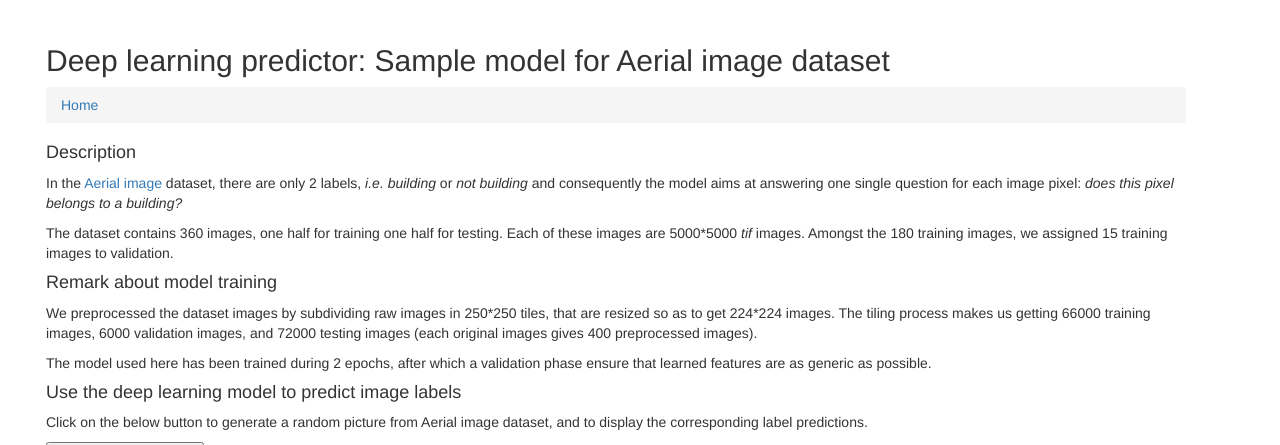
After one commit to Oslandia/deeposlandia, a Flask app: template deeposlandia/templates/aerial_demo.html in a window 1280 px wide. The commit adds this page. Shown: the top 445 px of the page. Run offline with Flask 2, Linux system fonts and the light colour scheme; the template is opened without the code that fills it: most values are stand-ins (such as "Sample title", 1, 10 or a date in 2020); parts of the project's set-up code (start-up, migrations or seed data) failed here and were passed over; some libraries are stand-ins or nearby versions.

Commit message:
app: add a demo page dedicated to aerial dataset

```diff
--- a/deeposlandia/static/app.css
+++ b/deeposlandia/static/app.css
@@ -7,6 +7,7 @@ html, body {
 
 .shapeContainer{width: 450px}
 .mapillaryContainer{width: 1400px}
-.column-left{ float: left; width: 33%; margin: 0em }
-.column-right{ float: right; width: 33%; margin: 0em }
-.column-center{ display: inline-block; width: 33%; margin: 0em }
+.aerialContainer{width: 900px}
+.column-left{ float: left; width: 33%; margin: 0em}
+.column-right{ float: right; width: 33%; margin: 0em}
+.column-center{ display: inline-block; width: 33%; margin: 0em}
--- /dev/null
+++ b/deeposlandia/templates/aerial_demo.html
@@ -0,0 +1,85 @@
+{% extends 'layout.html' %}
+
+{% block content %}
+
+<script>
+  const dataset = "aerial";
+  const model = "{{ model }}";
+</script>
+
+<h2>Deep learning predictor: {{model}} for Aerial image dataset</h2>
+
+<nav aria-label="breadcrumb">
+  <ol class="breadcrumb">
+    <li class="breadcrumb-item"
+        aria-current="page"><a href="{{url_for('index')}}">Home</a>
+    </li>
+  </ol>
+</nav>
+
+<h4>Description</h4>
+
+<p>
+  In the <a href="https://project.inria.fr/aerialimagelabeling/files/">Aerial
+    image</a> dataset, there are only 2 labels, <i>i.e.</i> <em>building</em>
+    or <em>not building</em> and consequently the model aims at answering one
+    single question for each image pixel: <em>does this pixel belongs to a
+    building?</em>
+</p>
+
+<p>
+  The dataset contains 360 images, one half for training one half for
+  testing. Each of these images are 5000*5000 <em>tif</em> images. Amongst the
+  180 training images, we assigned 15 training images to validation.
+</p>
+
+<h4>Remark about model training</h4>
+
+<p>
+  We preprocessed the dataset images by subdividing raw images in 250*250
+  tiles, that are resized so as to get 224*224 images. The tiling process makes
+  us getting 66000 training images, 6000 validation images, and 72000 testing
+  images (each original images gives 400 preprocessed images).
+</p>
+
+<p>
+  The model used here has been trained during 2 epochs, after which a
+  validation phase ensure that learned features are as generic as possible.
+</p>
+
+<h4>Use the deep learning model to predict image labels</h4>
+
+<p>
+  Click on the below button to generate a random picture from Aerial image
+  dataset, and to display the corresponding label predictions.
+</p>
+
+<button id="predict_labels" value="Generate a new image" dataset="aerial">Generate a new image</button>
+<br>
+<div class="aerialContainer">
+  <div class="column column-left">
+    <label>Raw image</label>
+    <br>
+    <img id="raw_image" src="{{url_for('static', filename=sample_filename)}}">
+  </div>
+  <div class="column column-center">
+    <label>Ground-truth</label>
+    <br>
+    <img id="ground_truth" src="{{url_for('static', filename=sample_filename)}}">
+    <br>
+    <span id="ground_truth_labels"></span>
+  </div>
+  <div class="column column-right">
+    <label>Prediction</label>
+    <br>
+    <span id="result">What does contain this image?</span>
+  </div>
+</div>
+
+{% endblock %}
+
+{% block appjs %}
+
+<script src="{{ url_for('static', filename='demo_predictor.js') }}" type="text/javascript"></script>
+
+{% endblock %}
```
Also changed, not shown: deeposlandia/templates/index.html (+10 -0 lines), images/aerial_example.png (added), images/aerial_image_example.png (added), images/aerial_label_example.png (added).
